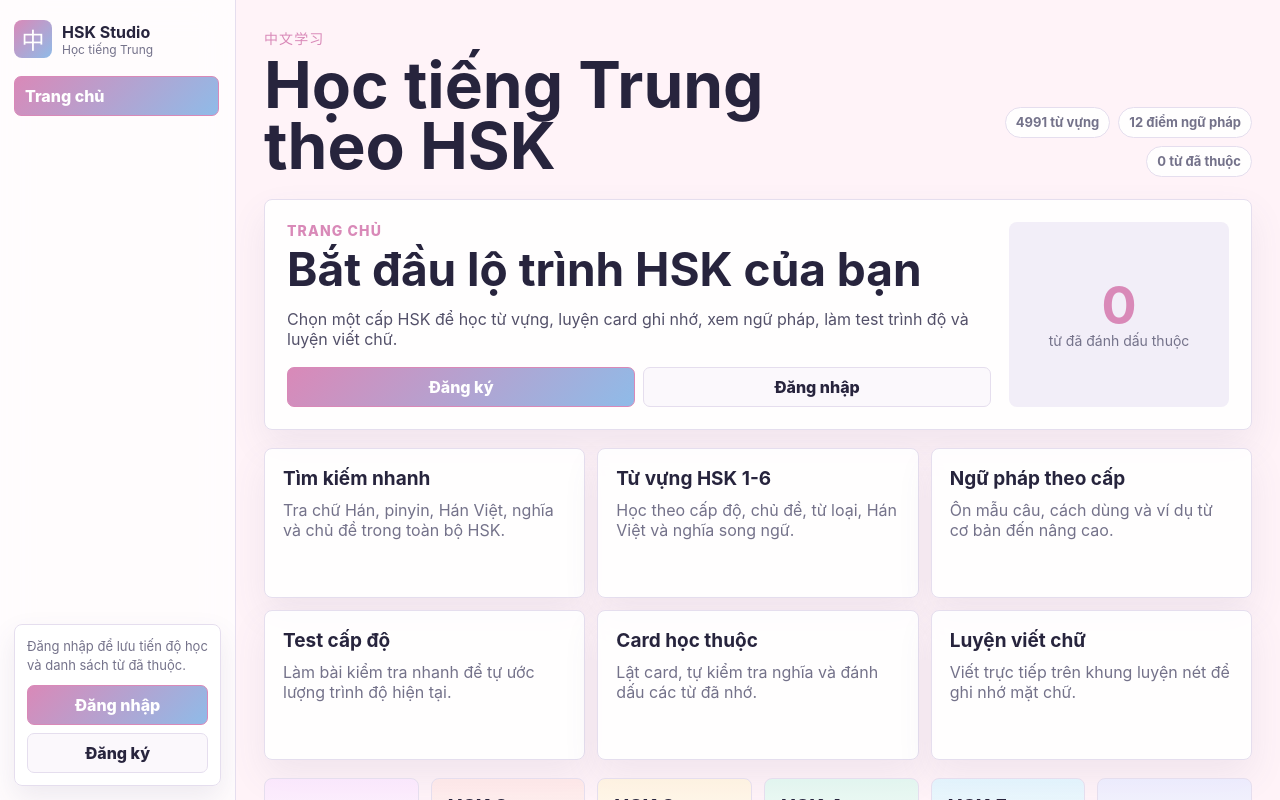
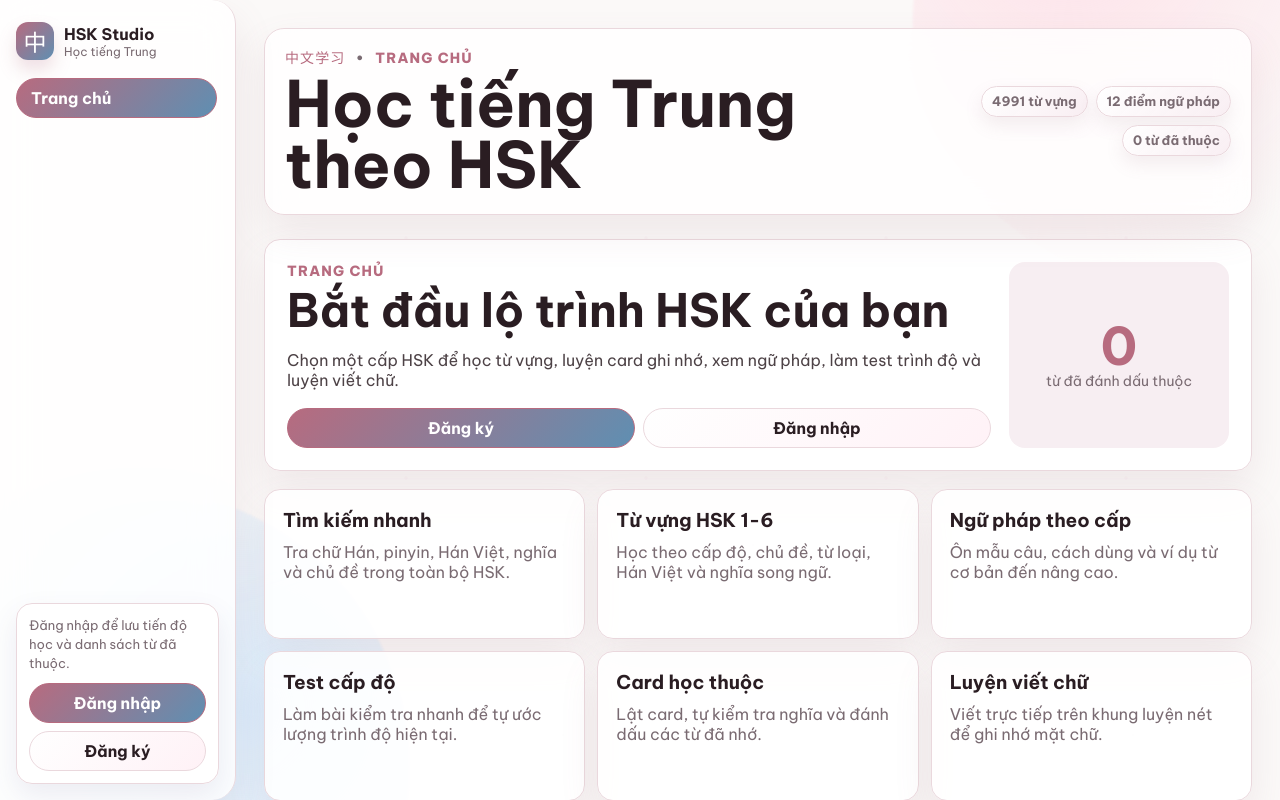
Before and after one commit to kieuanh84/Study_Chinese, a React (Vite) app in the folder client/: page / in a window 1280 px wide. Shown: the top 800 px of the page. Built offline with nearby package versions, Linux system fonts and the light colour scheme.

Commit message:
Refresh HSK UI styling

```diff
--- a/client/src/App.css
+++ b/client/src/App.css
@@ -5,19 +5,55 @@
   display: block;
   min-height: 100vh;
   overflow-x: hidden;
+  color: var(--text);
+  background: var(--bg);
+  isolation: isolate;
+}
+
+.app-frame::before,
+.app-frame::after {
+  position: fixed;
+  z-index: 0;
+  border-radius: 999px;
+  filter: blur(1px);
+  pointer-events: none;
+  content: '';
+}
+
+.app-frame::before {
+  top: -220px;
+  right: -140px;
+  width: 520px;
+  height: 520px;
+  background: radial-gradient(circle at 30% 30%, rgb(255 216 226 / 70%), transparent 70%);
+  animation: float-ambient 18s ease-in-out infinite;
+}
+
+.app-frame::after {
+  bottom: -260px;
+  left: -160px;
+  width: 560px;
+  height: 560px;
+  background: radial-gradient(circle at 70% 40%, rgb(206 233 255 / 70%), transparent 68%);
+  animation: float-ambient 22s ease-in-out infinite reverse;
 }
 
 .sky-effects {
-  display: none;
+  position: fixed;
+  inset: 0;
+  z-index: 0;
+  display: block;
+  pointer-events: none;
+  opacity: 0.5;
 }
 
 .sky-effects::before {
   position: absolute;
   inset: 0;
   background-image:
-    radial-gradient(circle, rgb(255 255 255 / 55%) 0 1px, transparent 1.8px),
-    radial-gradient(circle, rgb(143 187 232 / 38%) 0 1px, transparent 2px),
-    radial-gradient(circle, rgb(217 137 184 / 30%) 0 1px, transparent 2px);
+    radial-gradient(circle, rgb(255 255 255 / 60%) 0 1px, transparent 1.8px),
+    radial-gradient(circle, rgb(143 187 232 / 30%) 0 1px, transparent 2px),
+    radial-gradient(circle, rgb(217 137 184 / 28%) 0 1px, transparent 2px);
   background-position:
     18px 24px,
     88px 70px,
@@ -36,11 +72,22 @@
   width: 150px;
   height: 2px;
   border-radius: 999px;
-  background: linear-gradient(90deg, transparent, rgb(255 255 255 / 66%), rgb(143 187 232 / 44%));
-  filter: drop-shadow(0 0 6px rgb(143 187 232 / 34%));
+  background: linear-gradient(90deg, transparent, rgb(255 255 255 / 70%), rgb(181 107 127 / 46%));
+  filter: drop-shadow(0 0 8px rgb(181 107 127 / 32%));
   opacity: 0;
   transform: rotate(-18deg);
   animation: shooting-star 8s linear infinite;
+}
+
+@keyframes float-ambient {
+  0%,
+  100% {
+    transform: translate3d(0, 0, 0);
+  }
+
+  50% {
+    transform: translate3d(18px, -24px, 0);
+  }
 }
 
 .sky-effects span:nth-child(1) {
@@ -97,10 +144,11 @@
   flex-direction: column;
   gap: 12px;
   border-right: 1px solid var(--border);
-  border-radius: 0;
-  background: rgb(255 255 255 / 72%);
-  padding: 14px;
-  backdrop-filter: blur(18px);
+  border-radius: 0 24px 24px 0;
+  background: rgb(255 255 255 / 86%);
+  padding: 16px;
+  box-shadow: 0 20px 40px rgb(156 115 128 / 14%);
+  backdrop-filter: blur(20px);
   overflow: hidden;
 }
 
@@ -117,12 +165,13 @@
   width: 38px;
   height: 38px;
   place-items: center;
-  border-radius: 8px;
+  border-radius: 12px;
   background: linear-gradient(135deg, var(--accent), var(--accent-2));
   color: white;
   font-family: 'Noto Serif SC', 'Songti SC', 'SimSun', serif;
   font-size: 23px;
   font-weight: 900;
+  box-shadow: 0 10px 18px rgb(181 107 127 / 22%);
 }
 
 .brand-block strong,
@@ -147,7 +196,7 @@
   display: grid;
   gap: 10px;
   border: 1px solid var(--border);
-  border-radius: 8px;
+  border-radius: 16px;
   background: var(--surface);
   box-shadow: var(--shadow);
   padding: 12px;
@@ -183,7 +232,7 @@
   z-index: 20;
   display: grid;
   place-items: center;
-  background: rgb(39 36 61 / 22%);
+  background: rgb(70 52 58 / 20%);
   backdrop-filter: blur(5px);
   padding: 18px;
 }
@@ -191,7 +240,7 @@
 .auth-dialog {
   width: min(460px, 100%);
   border: 1px solid var(--border);
-  border-radius: 8px;
+  border-radius: 18px;
   background: var(--surface);
   box-shadow: 0 24px 70px rgb(66 58 98 / 16%);
   padding: 20px;
@@ -354,8 +403,9 @@
 .side-nav button {
   justify-content: flex-start;
   min-height: 40px;
-  padding: 0 10px;
+  padding: 0 14px;
   text-align: left;
+  border-radius: 999px;
 }
 
 .side-nav button.is-active {
@@ -388,10 +438,19 @@
 
 .topbar {
   display: flex;
-  align-items: flex-end;
+  align-items: center;
   justify-content: space-between;
   gap: 24px;
-  margin-bottom: 22px;
+  margin-bottom: 24px;
+  position: sticky;
+  top: 16px;
+  z-index: 4;
+  border: 1px solid var(--border);
+  border-radius: 20px;
+  background: rgb(255 255 255 / 82%);
+  box-shadow: var(--shadow);
+  backdrop-filter: blur(16px);
+  padding: 18px 20px;
 }
 
 .eyebrow {
@@ -401,6 +460,12 @@
   font-weight: 800;
   letter-spacing: 0.08em;
   text-transform: uppercase;
+}
+
+.eyebrow span {
+  margin: 0 6px;
+  color: var(--muted);
+  font-weight: 700;
 }
 
 .topbar h1 {
@@ -423,12 +488,13 @@
 .badge {
   border: 1px solid var(--border);
   border-radius: 999px;
-  background: var(--surface);
+  background: linear-gradient(135deg, rgb(255 255 255 / 92%), rgb(248 236 241 / 88%));
   color: var(--muted);
   font-size: 13px;
   font-weight: 700;
   line-height: 1;
   padding: 8px 10px;
+  box-shadow: 0 8px 18px rgb(156 115 128 / 12%);
 }
 
 .overview-grid {
@@ -445,7 +511,7 @@
   align-items: stretch;
   margin-bottom: 18px;
   border: 1px solid var(--border);
-  border-radius: 8px;
+  border-radius: 16px;
   background: var(--surface);
   box-shadow: var(--shadow);
   padding: 22px;
@@ -467,7 +533,7 @@
 .home-metric {
   display: grid;
   place-content: center;
-  border-radius: 8px;
+  border-radius: 16px;
   background: var(--soft);
   text-align: center;
 }
@@ -493,10 +559,16 @@
 .feature-card {
   min-height: 150px;
   border: 1px solid var(--border);
-  border-radius: 8px;
+  border-radius: 16px;
   background: var(--surface);
   box-shadow: var(--shadow);
   padding: 18px;
+  transition: transform 160ms ease, box-shadow 160ms ease;
+}
+
+.feature-card:hover {
+  transform: translateY(-4px);
+  box-shadow: 0 20px 36px rgb(156 115 128 / 16%);
 }
 
 .feature-card h3 {
@@ -514,7 +586,7 @@
   min-height: 146px;
   padding: 16px;
   border: 1px solid var(--border);
-  border-radius: 8px;
+  border-radius: 16px;
   background:
     linear-gradient(180deg, color-mix(in srgb, var(--level-tone) 12%, transparent), transparent 62%),
     var(--surface);
@@ -576,7 +648,7 @@
 .writing-pad,
 .empty-state {
   border: 1px solid var(--border);
-  border-radius: 8px;
+  border-radius: 16px;
   background: var(--surface);
   box-shadow: var(--shadow);
 }
@@ -594,6 +666,7 @@
   gap: 12px;
   margin-bottom: 16px;
   padding: 16px;
+  background: linear-gradient(180deg, rgb(255 255 255 / 92%), rgb(255 240 246 / 76%));
 }
 
 .panel-section + .panel-section {
@@ -629,7 +702,7 @@ select {
 input:focus,
 select:focus {
   border-color: var(--accent);
-  box-shadow: 0 0 0 3px rgb(143 187 232 / 18%);
+  box-shadow: 0 0 0 3px rgb(181 107 127 / 18%);
 }
 
 .segmented {
@@ -641,11 +714,11 @@ select:focus {
 button {
   min-height: 40px;
   border: 1px solid var(--border);
-  border-radius: 7px;
-  background: var(--button);
+  border-radius: 999px;
+  background: linear-gradient(135deg, rgb(255 255 255 / 92%), rgb(255 241 246 / 94%));
   color: var(--text-strong);
   font: inherit;
-  font-weight: 800;
+  font-weight: 700;
   cursor: pointer;
   transition:
     background-color 150ms ease,
@@ -656,6 +729,7 @@ button {
 
 button:hover:not(:disabled) {
   border-color: var(--accent);
+  box-shadow: 0 10px 18px rgb(181 107 127 / 14%);
   transform: translateY(-1px);
 }
 
@@ -675,7 +749,7 @@ button.is-active,
 .study-summary {
   margin-top: 20px;
   padding: 18px;
-  border-radius: 8px;
+  border-radius: 14px;
   background: var(--soft);
   color: var(--muted);
 }
@@ -696,6 +770,7 @@ button.is-active,
 .study-area {
   min-width: 0;
   padding: 16px;
+  background: linear-gradient(180deg, rgb(255 255 255 / 92%), rgb(251 245 248 / 72%));
 }
 
 .tabs {
@@ -731,6 +806,12 @@ button.is-active,
   min-height: 420px;
   flex-direction: column;
   padding: 18px;
+  transition: transform 160ms ease, box-shadow 160ms ease;
+}
+
+.word-card:hover {
+  transform: translateY(-4px);
+  box-shadow: 0 18px 32px rgb(156 115 128 / 18%);
 }
 
 .word-card-head,
@@ -780,8 +861,8 @@ button.is-active,
 
 .word-details div {
   min-width: 0;
-  border-radius: 7px;
-  background: var(--soft);
+  border-radius: 12px;
+  background: linear-gradient(180deg, rgb(255 255 255 / 88%), var(--soft));
   padding: 10px;
 }
 
@@ -900,8 +981,8 @@ button.is-active,
   gap: 8px;
   width: min(520px, 100%);
   margin: 28px auto 0;
-  border-radius: 8px;
-  background: var(--soft);
+  border-radius: 16px;
+  background: linear-gradient(180deg, rgb(255 255 255 / 92%), rgb(247 236 241 / 82%));
   padding: 18px;
 }
 
@@ -978,8 +1059,8 @@ code {
 
 .test-header {
   align-items: stretch;
-  border-radius: 8px;
-  background: var(--soft);
+  border-radius: 16px;
+  background: linear-gradient(180deg, rgb(255 245 248 / 88%), rgb(248 235 241 / 72%));
   padding: 18px;
 }
 
@@ -987,8 +1068,9 @@ code {
   display: grid;
   min-width: 210px;
   place-items: center;
-  border-radius: 8px;
-  background: var(--surface);
+  border-radius: 16px;
+  background: linear-gradient(180deg, rgb(255 255 255 / 92%), rgb(247 236 241 / 86%));
+  box-shadow: 0 12px 24px rgb(156 115 128 / 12%);
   padding: 12px;
   text-align: center;
 }
@@ -1094,6 +1176,65 @@ code {
 .empty-state h2 {
   margin: 0 0 8px;
   color: var(--text-strong);
+}
+
+@keyframes fade-rise {
+  from {
+    opacity: 0;
+    transform: translateY(12px);
+  }
+
+  to {
+    opacity: 1;
+    transform: translateY(0);
+  }
+}
+
+.home-panel,
+.filters-panel,
+.study-area,
+.feature-card,
+.level-card,
+.flashcard,
+.writing-target,
+.writing-pad,
+.test-header {
+  animation: fade-rise 0.55s ease both;
+}
+
+.feature-card:nth-child(2),
+.level-card:nth-child(2) {
+  animation-delay: 0.05s;
+}
+
+.feature-card:nth-child(3),
+.level-card:nth-child(3) {
+  animation-delay: 0.08s;
+}
+
+.feature-card:nth-child(4),
+.level-card:nth-child(4) {
+  animation-delay: 0.12s;
+}
+
+@media (prefers-reduced-motion: reduce) {
+  .app-frame::before,
+  .app-frame::after,
+  .sky-effects span {
+    animation: none;
+  }
+
+  .home-panel,
+  .filters-panel,
+  .study-area,
+  .feature-card,
+  .level-card,
+  .flashcard,
+  .writing-target,
+  .writing-pad,
+  .test-header {
+    animation: none;
+  }
 }
 
 @media (max-width: 1180px) {
--- a/client/src/App.jsx
+++ b/client/src/App.jsx
@@ -58,6 +58,8 @@ function App() {
   const [vocabularyStatus, setVocabularyStatus] = useState('loading')
   const [authUser, setAuthUser] = useState(() => getStoredUser())
   const [authMode, setAuthMode] = useState(null)
+  const activePageLabel =
+    pages.find((page) => page.id === activePage)?.label || 'Trang chủ'
 
   const topics = useMemo(
     () => ['all', ...new Set(vocabularyData.map((word) => word.topic))],
@@ -219,7 +221,9 @@ function App() {
       <main className="app-shell">
         <header className="topbar">
           <div>
-            <p className="eyebrow">中文学习</p>
+            <p className="eyebrow">
+              中文学习 <span aria-hidden="true">•</span> {activePageLabel}
+            </p>
             <h1>Học tiếng Trung theo HSK</h1>
           </div>
           <div className="topbar-stats" aria-label="Thống kê học tập">
--- a/client/src/index.css
+++ b/client/src/index.css
@@ -1,26 +1,31 @@
+@import url('https://fonts.googleapis.com/css2?family=Be+Vietnam+Pro:wght@300;400;500;600;700;800;900&family=Noto+Serif+SC:wght@500;700;900&display=swap');
+
 :root {
-  --accent: #d989b8;
-  --accent-2: #8fbbe8;
-  --bg: #fff3f8;
-  --border: #e5deee;
-  --border-strong: #c9d6ea;
-  --button: #fbf8fc;
-  --code: #f1f6fb;
-  --danger: #d96f98;
-  --guide: rgb(143 187 232 / 20%);
-  --ink: #2b3350;
+  --accent: #b76b7f;
+  --accent-2: #5f8fb2;
+  --accent-3: #7cb59a;
+  --bg: #fbf9f8;
+  --bg-glow: radial-gradient(900px 720px at 10% 0%, #fff0f3 0%, transparent 68%);
+  --bg-glow-2: radial-gradient(720px 520px at 85% 8%, #eaf4ff 0%, transparent 62%);
+  --border: #ead8dd;
+  --border-strong: #d6bfc6;
+  --button: #fff5f7;
+  --code: #f7eef1;
+  --danger: #d47070;
+  --guide: rgb(233 206 214 / 40%);
+  --ink: #2a1d22;
   --input: #ffffff;
-  --muted: #74728a;
-  --paper: #fbfcff;
-  --soft: #f2eef8;
-  --success: #48a77c;
-  --surface: rgb(255 255 255 / 90%);
-  --text: #535069;
-  --text-strong: #27243d;
-  --shadow: 0 16px 36px rgb(90 84 128 / 9%);
+  --muted: #7a6b72;
+  --paper: #fffdfc;
+  --soft: #f7eef2;
+  --success: #4f9b7f;
+  --surface: rgb(255 255 255 / 88%);
+  --text: #4d4246;
+  --text-strong: #2a1d22;
+  --shadow: 0 18px 38px rgb(156 115 128 / 12%);
   font-family:
-    Inter, ui-sans-serif, system-ui, -apple-system, BlinkMacSystemFont, 'Segoe UI',
-    sans-serif;
+    'Be Vietnam Pro', ui-sans-serif, system-ui, -apple-system, BlinkMacSystemFont,
+    'Segoe UI', sans-serif;
   color: var(--text);
   background: var(--bg);
   font-synthesis: none;
@@ -42,6 +47,9 @@ body {
   min-width: 320px;
   min-height: 100vh;
   margin: 0;
+  background-color: var(--bg);
+  background-image: var(--bg-glow), var(--bg-glow-2);
+  background-attachment: fixed;
 }
 
 #root {
```
